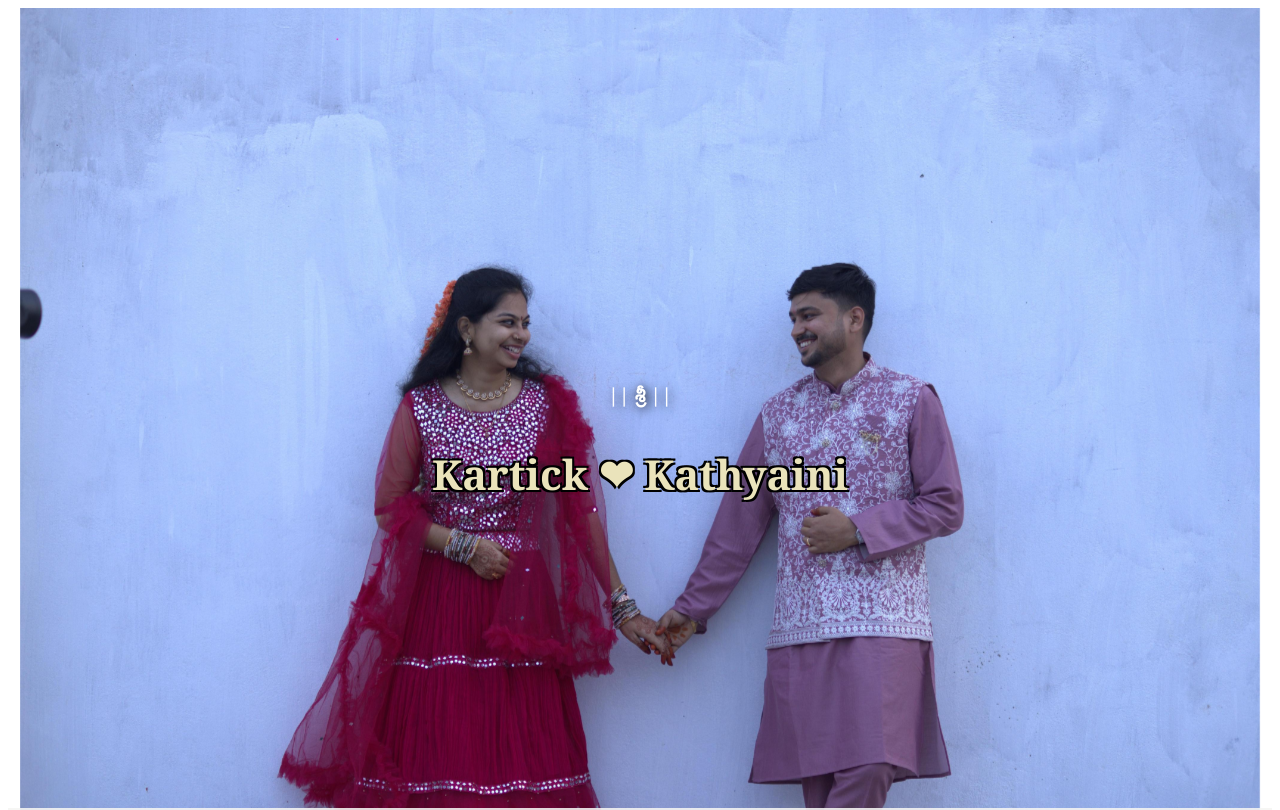
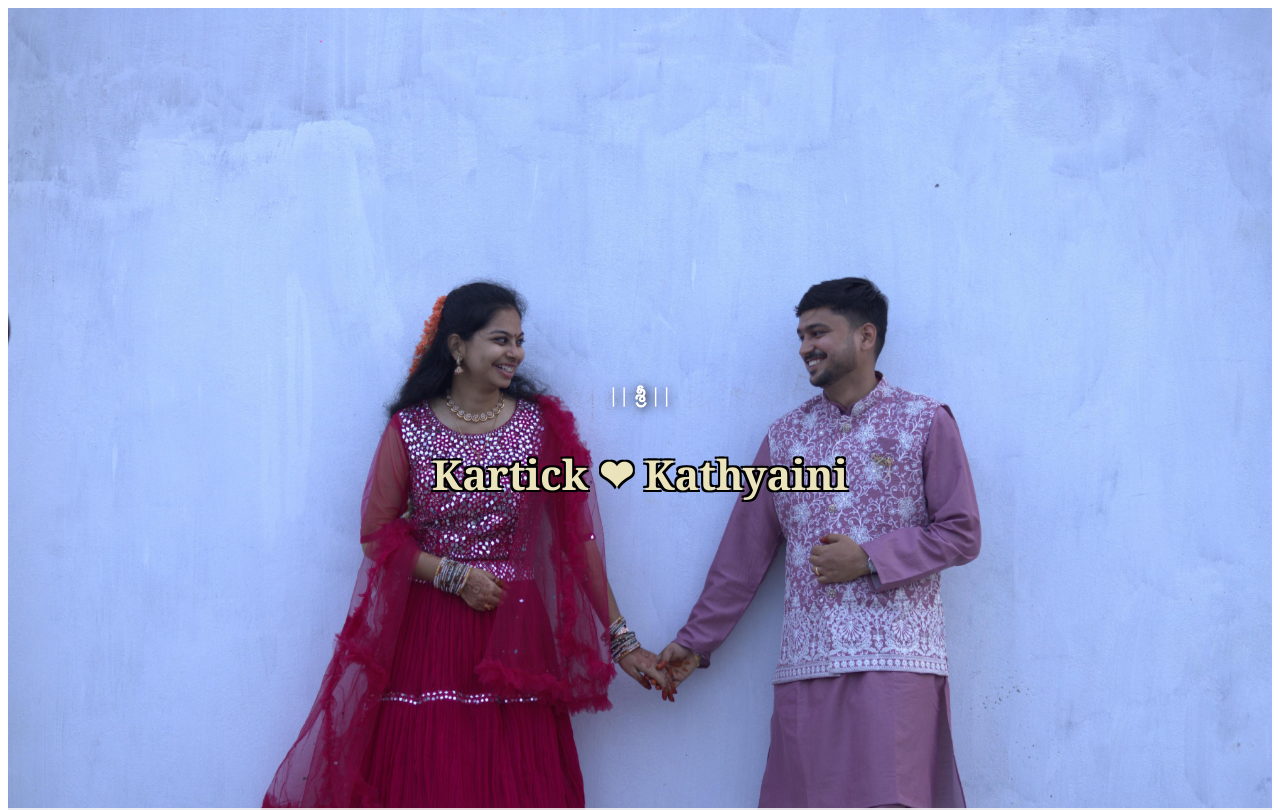
Before and after one commit to Saikathyaini/Kartick-Kathyaini-Invitation, an Angular app: page / in a window 1280 px wide. Shown: the top 810 px of the page. Built offline with nearby package versions, Linux system fonts and the light colour scheme.

Commit message:
updated invitation tap to open

```diff
--- a/src/app/kartick-katy/kartick-katy.component.css
+++ b/src/app/kartick-katy/kartick-katy.component.css
@@ -10,8 +10,8 @@ height:100vh;
 width:100%;
 
 background-image: url('/assets/ours.jpeg');
-/* background-size: cover; */
-background-size: contain;
+background-size: cover;
+/* background-size: contain; */
 background-color: #ffffff;
 background-position: center top;
 background-repeat: no-repeat;
```
